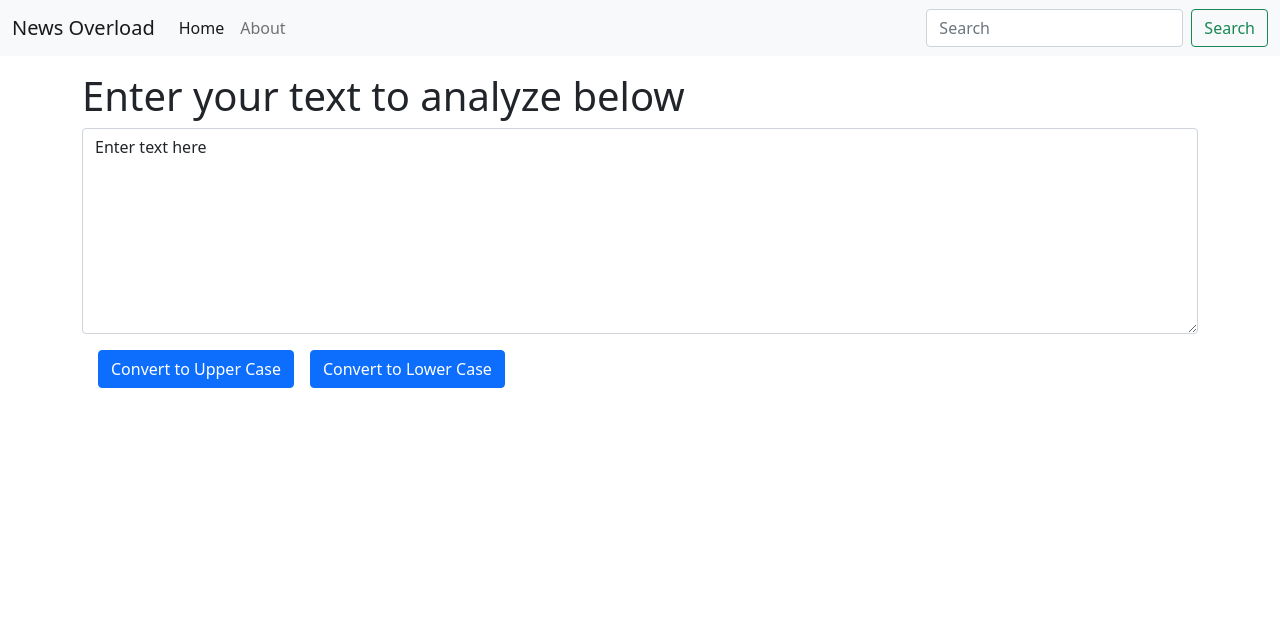
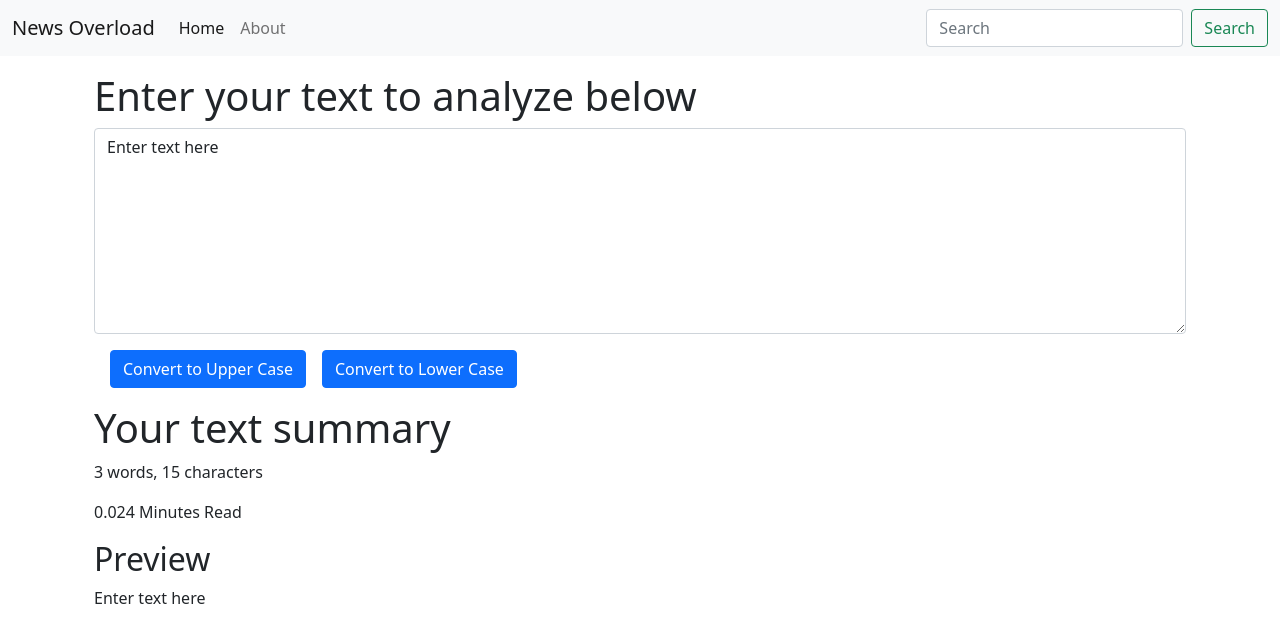
Before and after one commit to mayankrai2000/Text-Editor, a React (Create React App) app: page / in a window 1280 px wide. Shown: the top 642 px of the page. Built offline with nearby package versions, Linux system fonts and the light colour scheme.

Commit message:
Preview feature and minutes read Preview feature lets us see what is present in text box on website. And minutes feature tells how much it will take to read the block

```diff
--- a/src/components/TextForm.js
+++ b/src/components/TextForm.js
@@ -3,12 +3,12 @@ import React, { useState } from "react";
 export default function TextForm(props) {
   const handleUpClickUpper = () => {
     let newText = text.toUpperCase();
-    setText(newText)
+    setText(newText);
   };
 
   const handleUpClickLower = () => {
     let newText = text.toLowerCase();
-    setText(newText)
+    setText(newText);
   };
 
   const handleOnChange = (event) => {
@@ -17,7 +17,8 @@ export default function TextForm(props) {
 
   const [text, setText] = useState("Enter text here");
   return (
-    <div>
+    <>
+      <div className="container">
         <h1>{props.heading}</h1>
         <div className="mb-3">
           <textarea
@@ -28,12 +29,20 @@ export default function TextForm(props) {
             rows="8"
           ></textarea>
         </div>
-      <button className="btn btn-primary mx-3" onClick={handleUpClickUpper} >
+        <button className="btn btn-primary mx-3" onClick={handleUpClickUpper}>
           Convert to Upper Case
         </button>
         <button className="btn btn-primary" onClick={handleUpClickLower}>
           Convert to Lower Case
         </button>
       </div>
+      <div className="container my-3">
+          <h1>Your text summary</h1>
+          <p>{text.split(" ").length} words, {text.length} characters</p>
+          <p>{0.008*text.split(" ").length} Minutes Read</p>
+          <h2>Preview</h2>
+          <p>{text}</p>
+      </div>
+    </>
   );
 }
```
Lines whose indentation alone changed are shown as unchanged.
